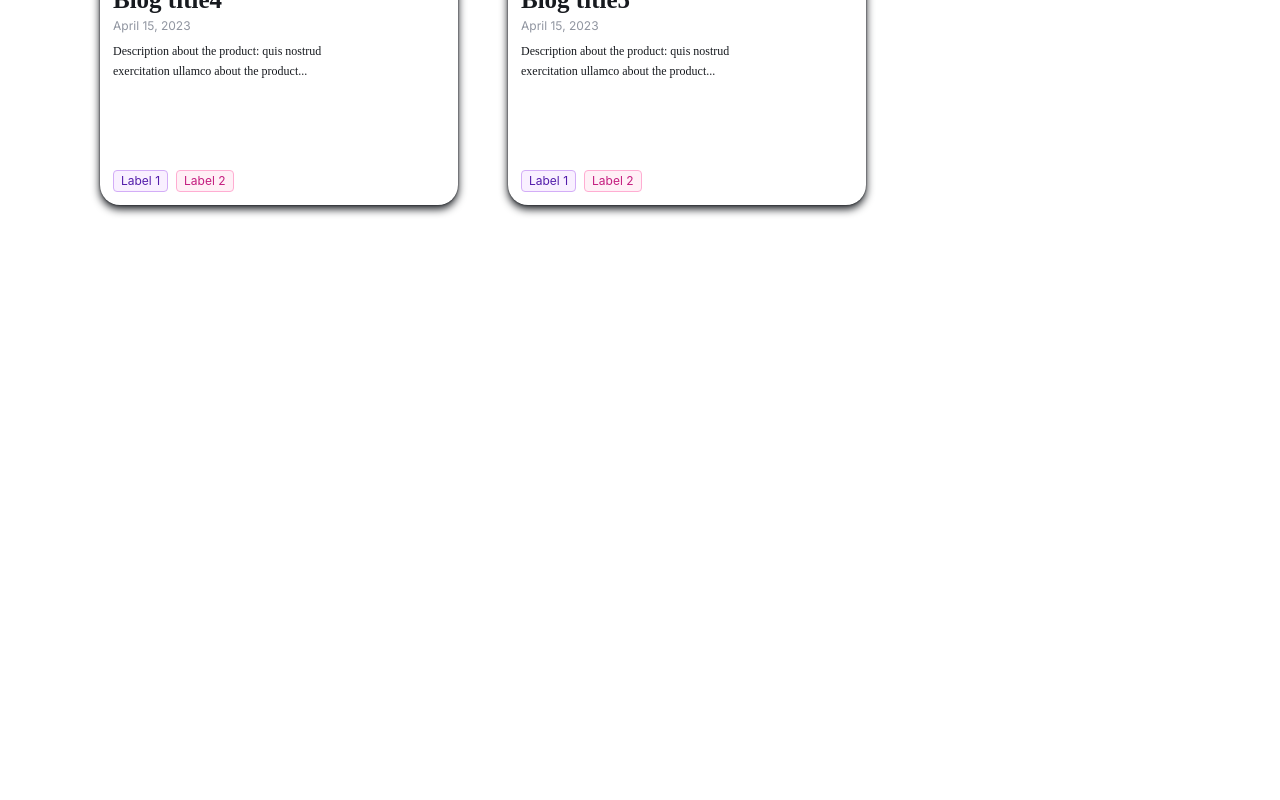
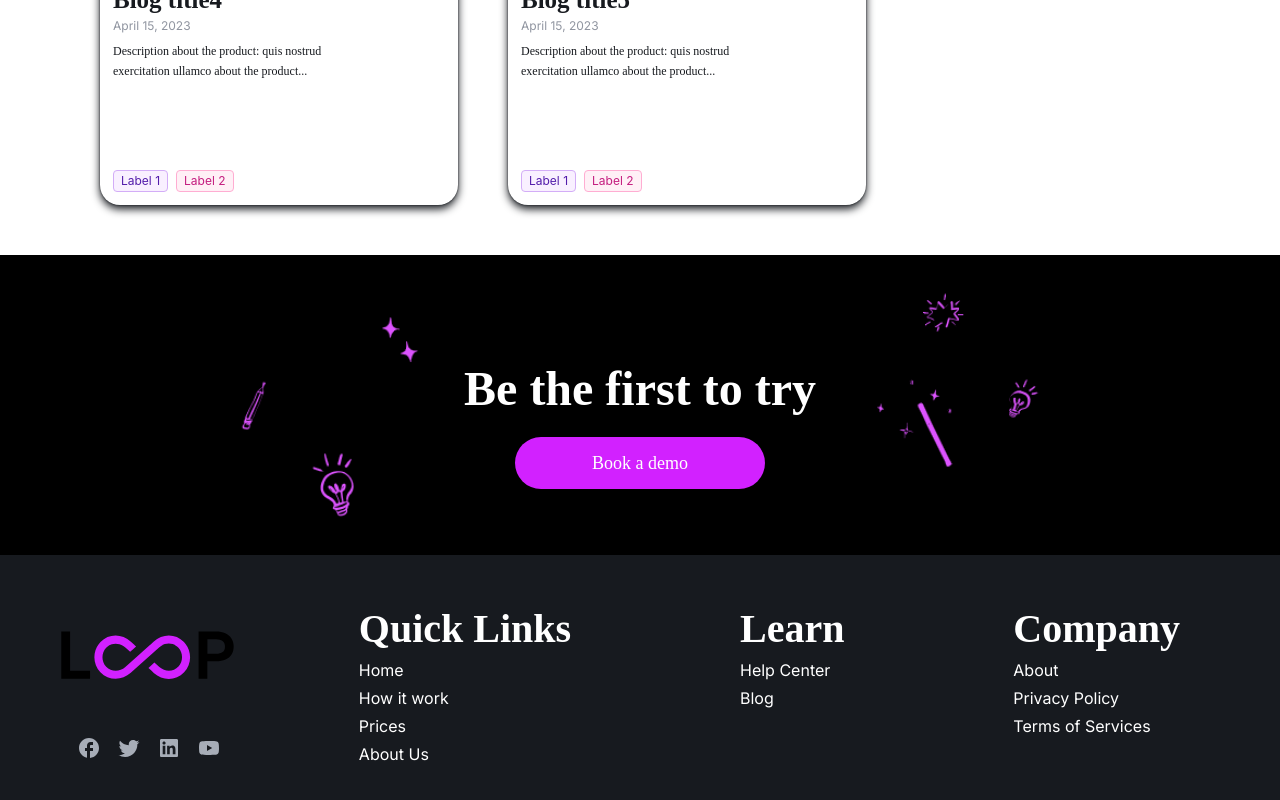
Before and after one commit to mohsinnaqvipro/ai-web, a Next.js app: page /Blog in a window 1280 px wide. Shown: the part 1642-2442 px from the top of the page. Before the commit the page ends 1897 px from the top, so only its background shows below. Built offline with nearby package versions, Linux system fonts and the light colour scheme.

Commit message:
Done with blog page

```diff
--- a/src/app/Blog/page.js
+++ b/src/app/Blog/page.js
@@ -2,6 +2,8 @@ import React from 'react'
 import NavbarPage from '@/app/components/Navbar'
 import Hero2 from '@/app/components/Hero2'
 import BlogArticles from '@/app/components/BlogArticles'
+import CtaOne from '@/app/components/CtaOne'
+import Footer from '@/app/components/Footer'
 import { blogCardData } from '@/shared/Constants/constants'
 
 const Blog = () => {
@@ -14,6 +16,8 @@ const Blog = () => {
         showButton={false}
       />
       <BlogArticles blogCardData={blogCardData} />
+      <CtaOne />
+      <Footer />
     </>
   )
 }
```
